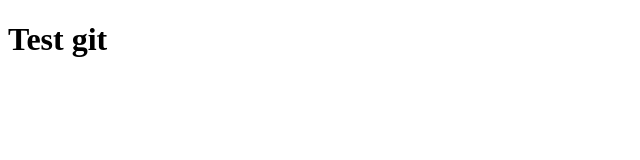
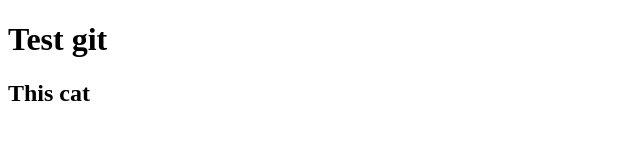
Before and after one commit to markhryshchenko/testGit, a plain HTML site: page index.html in a window 1280 px wide. Shown: the whole page, without its empty margins (0-640 px from the left). Drawn offline with Linux system fonts and the light colour scheme.

Commit message:
this branch cat with h2 header

```diff
--- a/index.html
+++ b/index.html
@@ -8,5 +8,6 @@
 </head>
 <body>
     <h1>Test git</h1>
+    <h2>This cat</h2>
 </body>
 </html>
```
